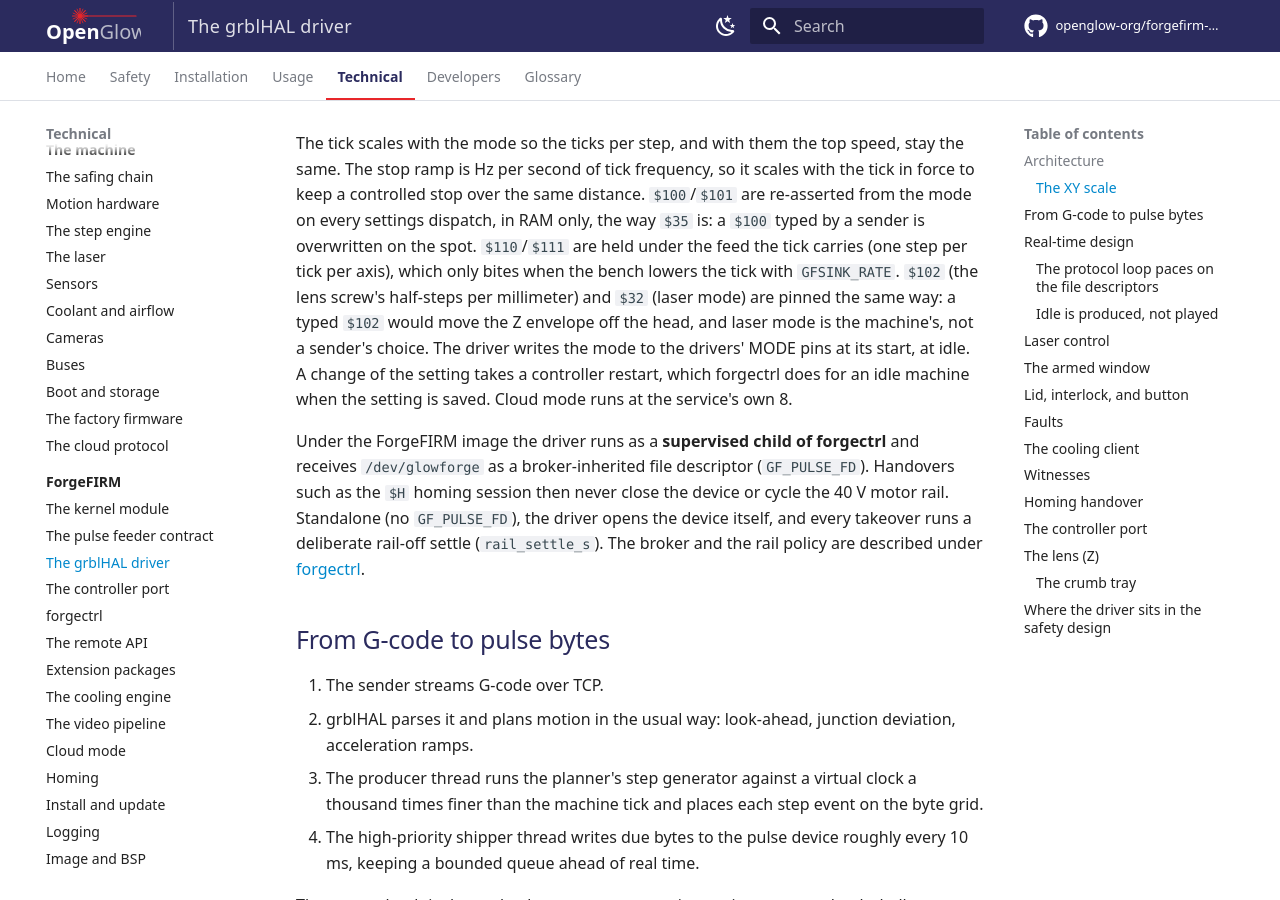
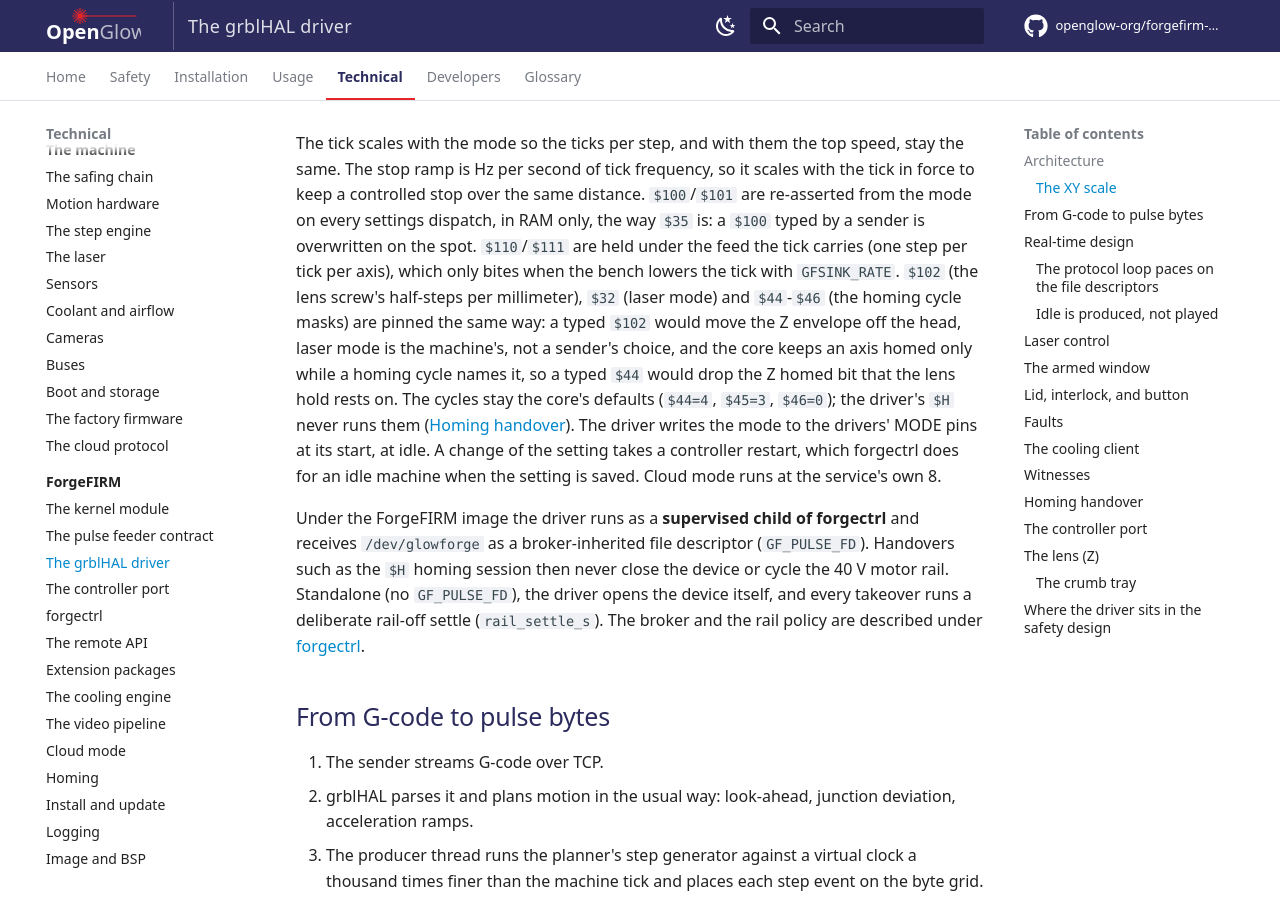
Before and after one commit to openglow-org/forgefirm-docs, an MkDocs documentation site: the page built from docs/technical/forgefirm/grblhal-driver.md, in a window 1280 px wide and 900 px high, scrolled down 1491 px. Built offline with MkDocs 1.6.1 and Material for MkDocs 9.7.7, drawn with Linux system fonts in a browser that asks for light colours; comment, search, counter and statistics services are not loaded; some of the changed text lies outside the part shown.

Commit message:
grblHAL driver: the homing cycle masks are among the pinned settings, with the reason
The pins paragraph under "The XY scale" named $100-$102, $32 and
$110/$111 as the settings a sender cannot type, and not $44-$46. The
driver pins the three homing cycle masks the same way, in RAM only:
the core keeps an axis homed only while a homing cycle names it, and
the hold on an unreferenced lens rests on the Z homed bit, so a typed
$44 that left Z out of the union would drop the hold. The paragraph
now lists $44-$46 with that reason, says the cycles stay the core's
defaults ($44=4, $45=3, $46=0) and that the driver's $H never runs
them, and the lens section says what the hold rests on and what a
sender's $44=1 does: it answers ok and changes nothing. The change
follows the grblHAL-glowforge commit "Settings: the homing cycle masks
are pinned, so a write cannot drop the lens hold".

- technical/forgefirm/grblhal-driver.md, The XY scale: $44-$46 in the
  pinned list, the reason, the defaults, the $H that never runs the
  cycles, with a link to Homing handover.
- technical/forgefirm/grblhal-driver.md, The lens (Z): the hold rests
  on the Z homed bit, the pin, a sender's $44=1 answers ok and changes
  nothing, with a link to The XY scale.

No route, settings key or measured fact changes, so the currency rule
asks for nothing more.

Proof: the behavior is read on the main branch of grblHAL-glowforge:
gfio_apply_machine_pins in src/glowforge_io.h re-asserts
homing.cycle[0..2] at DEFAULT_HOMING_CYCLE_0..2 (Z; X and Y with COREXY
off; none) on every settings dispatch, before the chain and before the
core's limits_set_homing_axes, which masks sys.homed with the union of
the cycles. python -B scripts/check-style.py (style: clean), python -B
scripts/check-interfaces.py (interfaces: clean (245 checked)), and the
strict zensical build (No issues found) on the committed tree, the
"House style", "Interface coverage" and "Strict build" steps of the
check workflow.

Acceptance: none. The docs site is outside every covers map.

```diff
--- a/docs/technical/forgefirm/grblhal-driver.md
+++ b/docs/technical/forgefirm/grblhal-driver.md
@@ -74,9 +74,13 @@
 sender is overwritten on the spot. `$110`/`$111` are held under the feed the
 tick carries (one step per tick per axis), which only bites when the bench
 lowers the tick with `GFSINK_RATE`. `$102` (the lens screw's half-steps per
-millimeter) and `$32` (laser mode) are pinned the same way: a typed `$102`
-would move the Z envelope off the head, and laser mode is the machine's,
-not a sender's choice. The driver writes the mode to the
+millimeter), `$32` (laser mode) and `$44`-`$46` (the homing cycle masks) are
+pinned the same way: a typed `$102` would move the Z envelope off the head,
+laser mode is the machine's, not a sender's choice, and the core keeps an
+axis homed only while a homing cycle names it, so a typed `$44` would drop
+the Z homed bit that the lens hold rests on. The cycles stay the core's
+defaults (`$44=4`, `$45=3`, `$46=0`); the driver's `$H` never runs them
+([Homing handover](#homing-handover)). The driver writes the mode to the
 drivers' MODE pins at its start, at idle. A change of the setting takes a
 controller restart, which forgectrl does for an idle machine when the
 setting is saved. Cloud mode runs at the service's own 8.
@@ -653,7 +657,10 @@
 rest. The lens is never moved without a reference: the driver's Z soft limit
 is always on, whatever `$20` says, and until Z is referenced it holds Z
 where it is (a jog is refused with error 15, a program move raises the
-soft-limit alarm before it starts). X and Y join it after a home: a
+soft-limit alarm before it starts). The hold rests on the Z homed bit,
+which the core keeps only while a homing cycle names Z, so `$44`-`$46` are
+pinned ([The XY scale](#the-xy-scale)): a `$44=1` from a sender answers
+ok and changes nothing. X and Y join it after a home: a
 successful home turns the driver's X and Y soft limits on with the bed as
 the envelope (from the home corner to the far edges, `$130` by `$131` unless
 the bed check measured them; [Homing](homing.md#the-far-edges)), whatever
```
